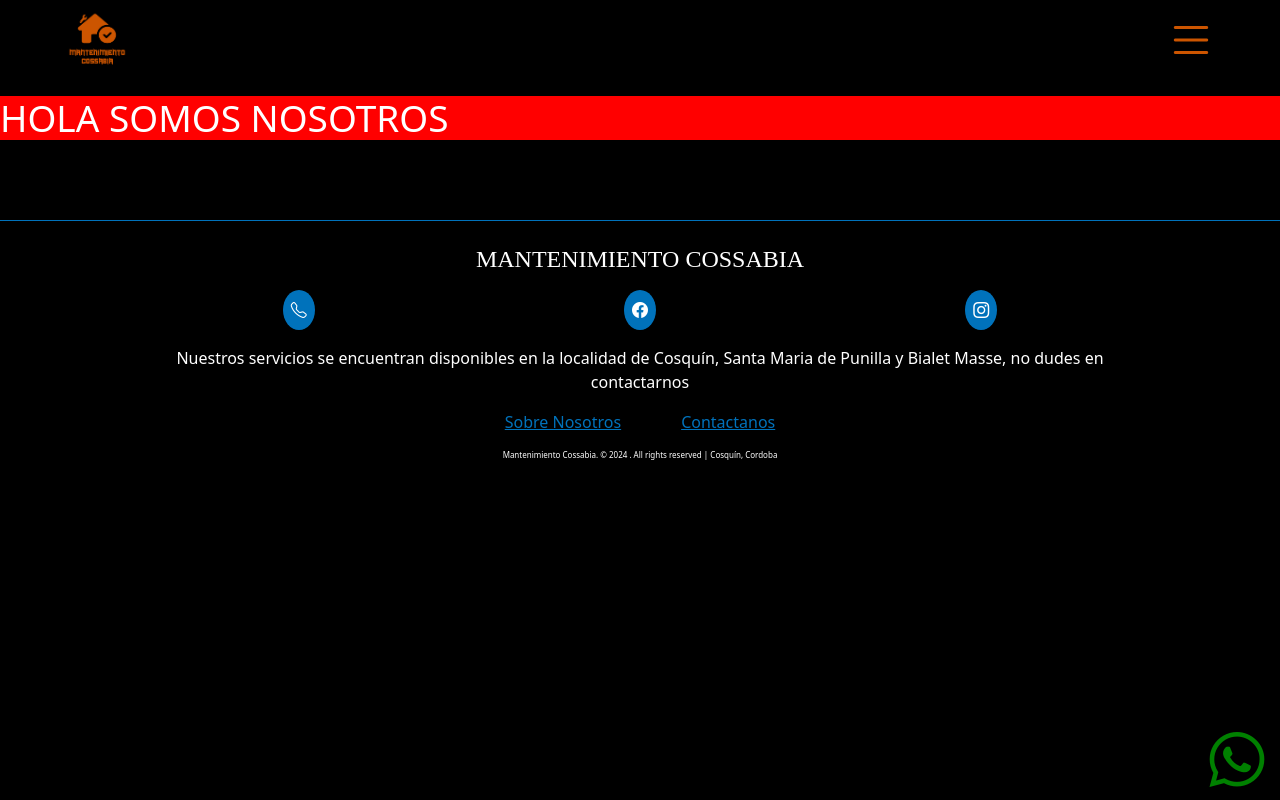
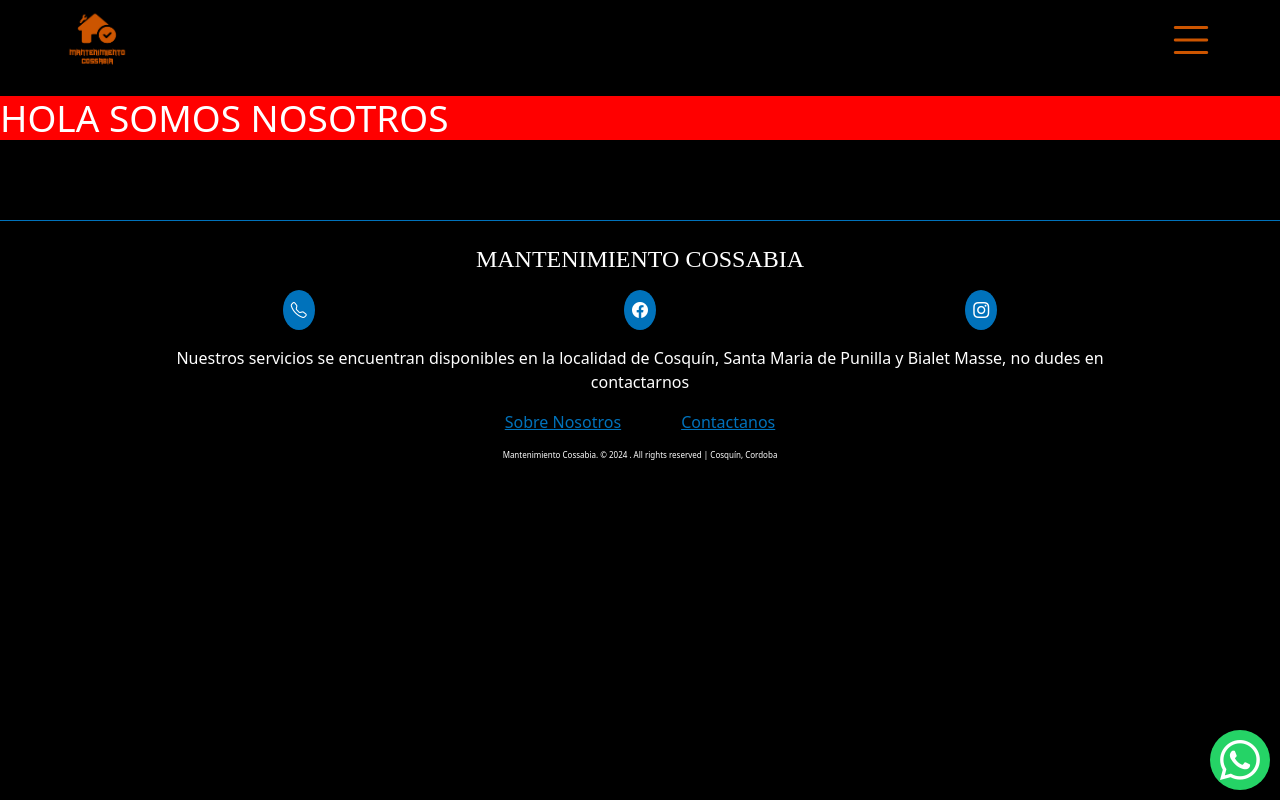
Before and after one commit to nicosoto18/MantenimientoCossabia, a React (Vite) app: page /Nosotros in a window 1280 px wide. Built offline with nearby package versions, Linux system fonts and the light colour scheme.

Commit message:
ter,omada la seccion Nosotros y link a wpp

```diff
--- a/src/components/Footer/Footer.jsx
+++ b/src/components/Footer/Footer.jsx
@@ -32,7 +32,7 @@ const Footer = () => {
         </div>
       </div>
       <div className={Style.contenedorFijadoContacto}>
-        <i class="bi bi-whatsapp rounded-circle"></i>
+        <a href="https://api.whatsapp.com/send?phone=3541641390"><i class="bi bi-whatsapp rounded-circle"></i></a>
         </div>
     </div>
   );
--- a/src/components/Footer/Footer.module.css
+++ b/src/components/Footer/Footer.module.css
@@ -50,15 +50,19 @@
   position: fixed;
   bottom: 0;
   right: 0;
-  width: 82px;
-  height: 82px;
-  margin-right: 2px;
-  font-size: 55px;
-  color: green;
+  width: 60px;
+  height: 60px;
+  margin-right: 10px;
+  margin-bottom: 10px;
+  font-size: 40px;
   border-radius: 50%;
-  background-color: black;
+  background-color: #25D366;
   display: flex;
   justify-content: center;
   align-items: center;
   line-height: 100px;
 }
+
+.contenedorFijadoContacto a {
+    color: #FFFFFF;
+}
```
